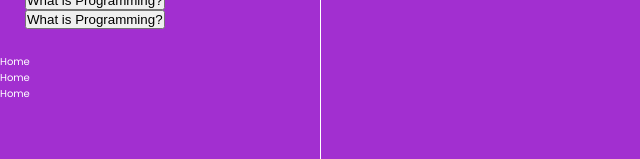
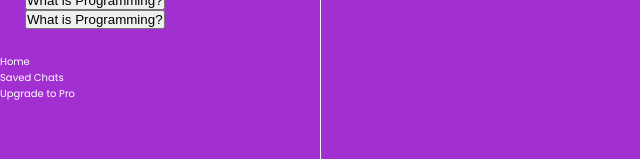
Before and after one commit to DDeShon/react-chat-ai, a React (Create React App) app: page / in a window 1280 px wide. Shown: the part 141-300 px from the top of the page, without its empty margins (0-640 px from the left). Built offline with nearby package versions, Linux system fonts and the light colour scheme.

Commit message:
working on ui layout

```diff
--- a/src/App.js
+++ b/src/App.js
@@ -32,11 +32,11 @@ function App() {
           </div>
           <div className="listItems">
             <img src="" alt="" className="listItemsImg" />
-            Home
+            Saved Chats
           </div>
           <div className="listItems">
             <img src="" alt="" className="listItemsImg" />
-            Home
+            Upgrade to Pro
           </div>
         </div>
       </div>
```
